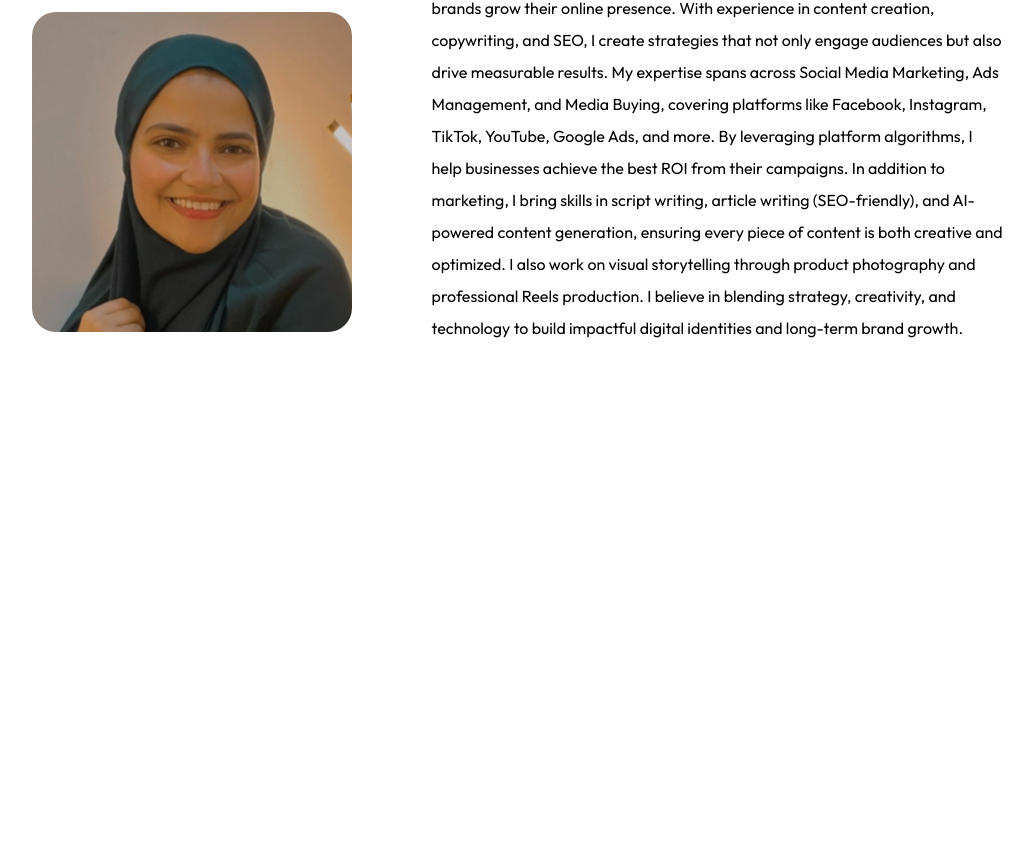
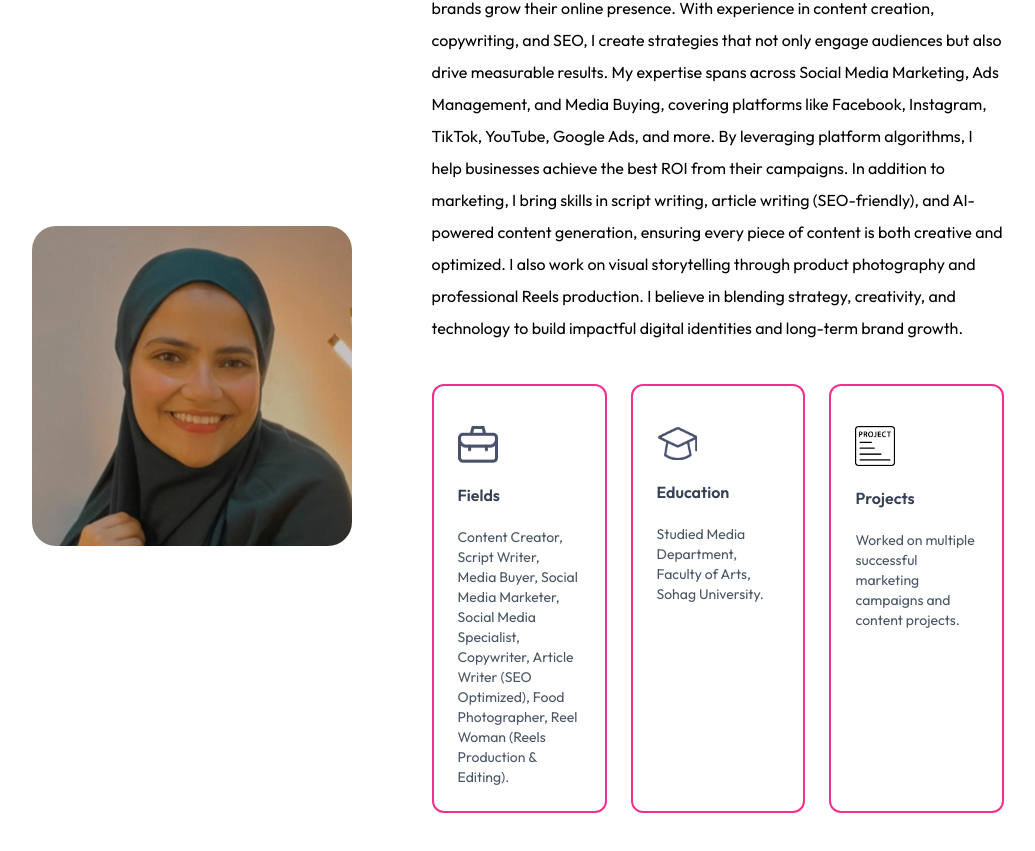
Before and after one commit to MariamHammouda/Aya-Portfolio, a Next.js app: page / in a window 1280 px wide. Shown: the part 1044-1895 px from the top of the page, without its empty margins (122-1157 px from the left). Before the commit the page ends 1548 px from the top, so only its background shows below. Built offline with nearby package versions, Linux system fonts and the light colour scheme; a web font is replaced by a local one.

Commit message:
feat: add about section with profile text and info cards

```diff
--- a/src/app/components/About.jsx
+++ b/src/app/components/About.jsx
@@ -1,5 +1,6 @@
 import React from "react";
 import Image from "next/image";
+import { aboutInfo } from "../data/aboutInfo";
 
 const About = () => {
   return (
@@ -37,12 +38,23 @@ const About = () => {
             technology to build impactful digital identities and long-term brand
             growth.
           </p>
+
+          <ul className="grid grid-cols-1 sm:grid-cols-3 gap-6 max-w-2xl">
+            {aboutInfo.map(({ icon, title, description }, index) => (
+              <li className="border-[2px] border-[#F2308D] rounded-xl p-6 cursor-pointer" key={index}>
+                <Image
+                  src={icon.iconLight}
+                  alt={title}
+                  width={40}
+                  height={40}
+
+                className="mt-4"/>
+                <h3 className="my-4 font-semibold text-gray-700">{title}</h3>
+                <p className="text-gray-600 text-sm">{description}</p>
+              </li>
+            ))}
+          </ul>
         </div>
-
-
-
-
-
       </div>
     </div>
   );
```
